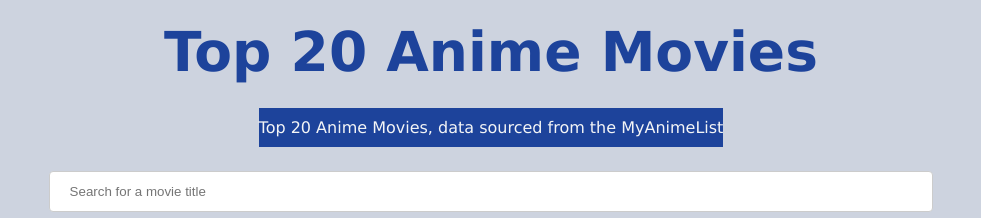
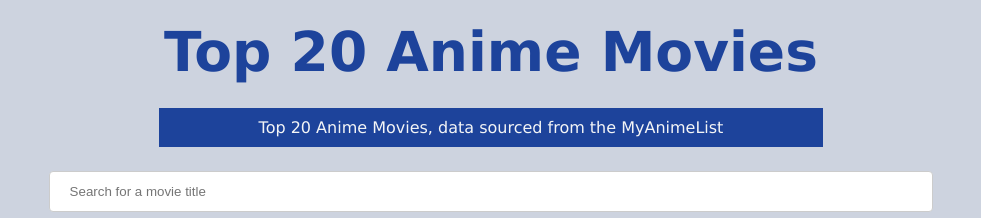
Before and after one commit to generasirabbani/tugas-day-3, a plain HTML site: page index.html in a window 1280 px wide. Shown: the top 218 px of the page, without its empty margins (149-1130 px from the left). Drawn offline with Linux system fonts and the light colour scheme.

Commit message:
changing padding for ltext

```diff
--- a/css/style.css
+++ b/css/style.css
@@ -27,7 +27,8 @@ h1 {
     vertical-align: middle;
     font-size: 16px;
     background-color: #1d439b;
-    width: auto;
+    padding-right: 100px;
+    padding-left: 100px;
     padding-top: 10px;
     padding-bottom: 10px;
 }
```
